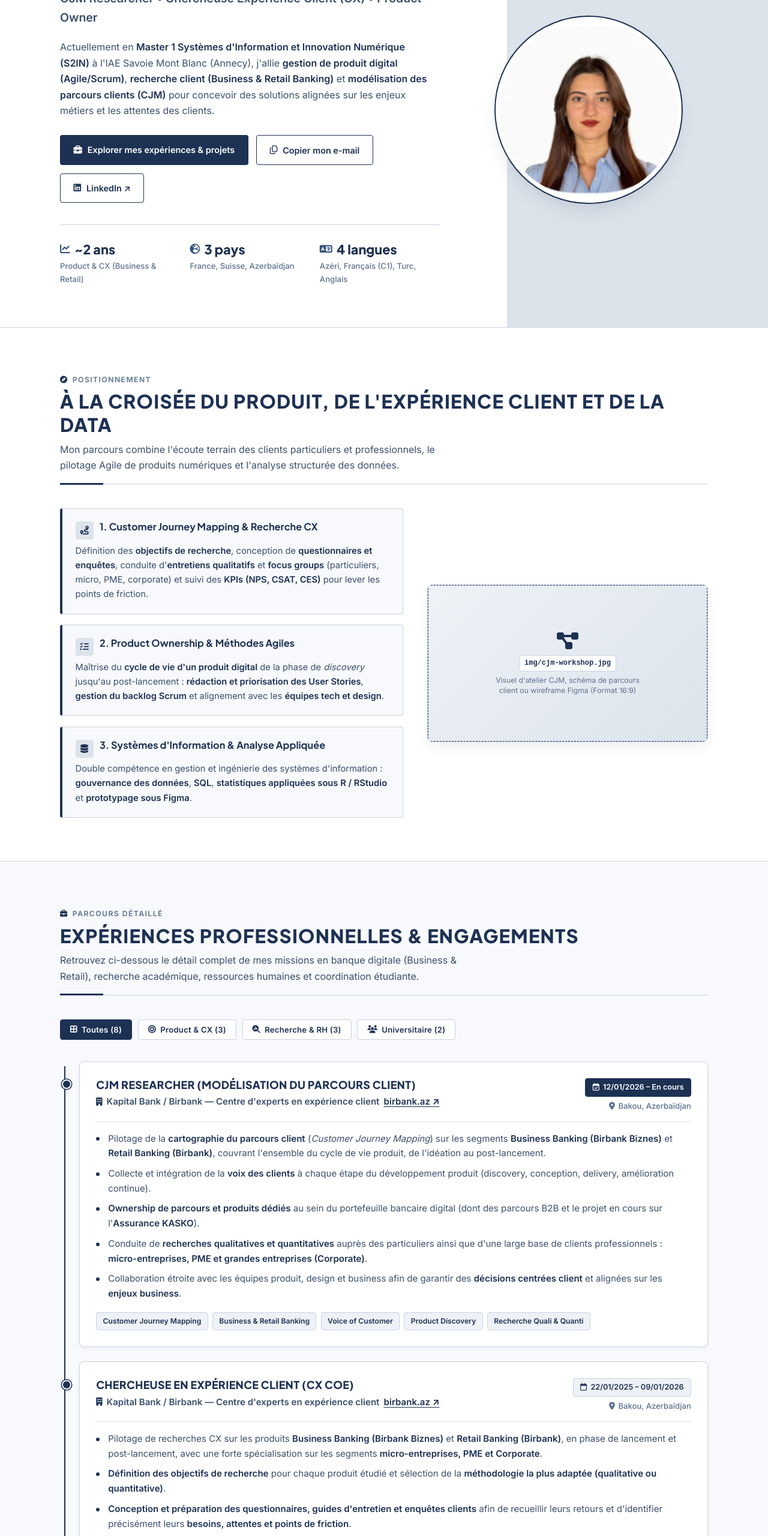
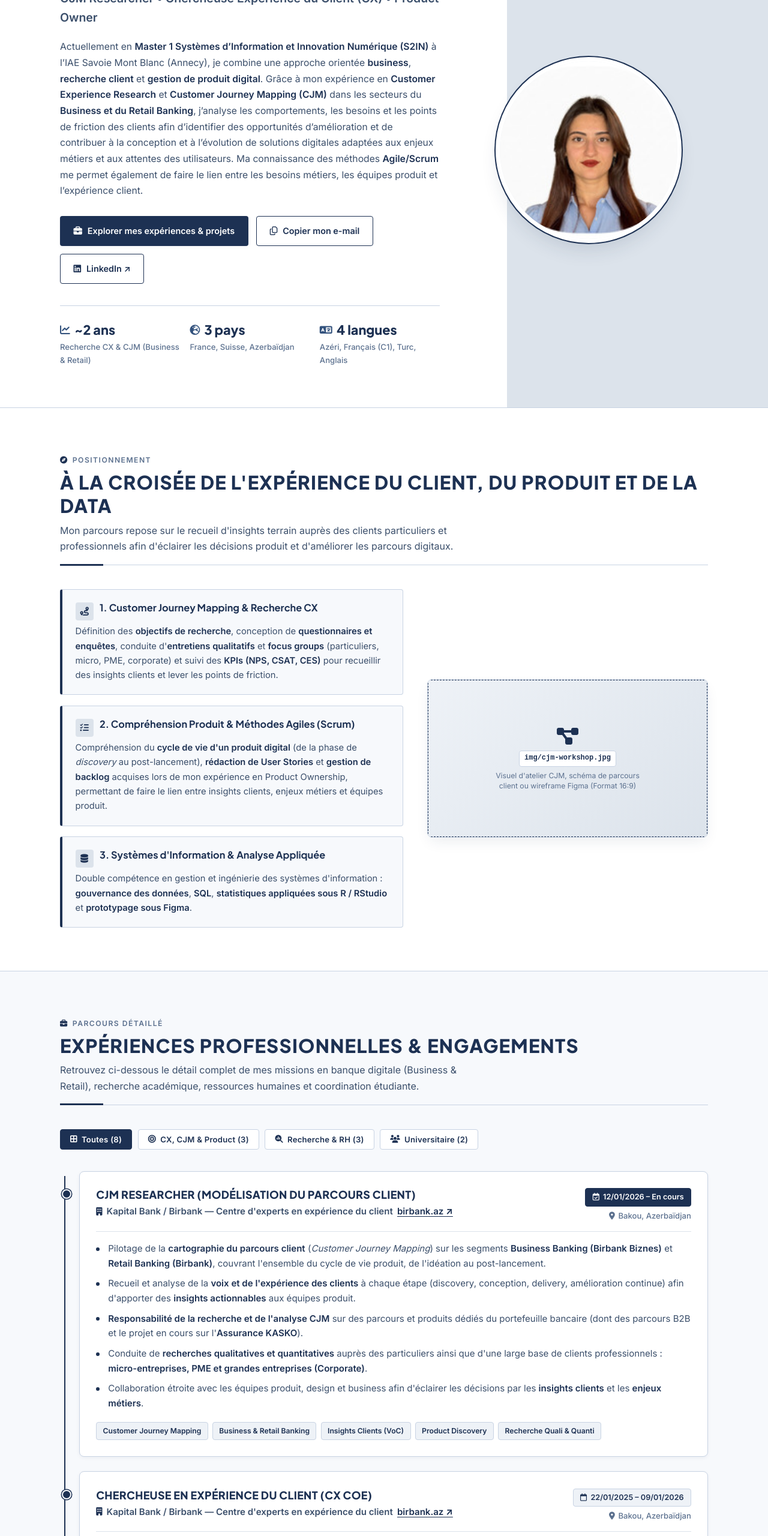
Before and after one commit to aydaneyvazzade/aydaneyvazzade.github.io, a plain HTML site: page index.html in a window 1280 px wide. Shown: the part 240-2800 px from the top of the page at 60% size. Drawn offline with Linux system fonts and the light colour scheme.

Commit message:
Revise titles and descriptions for clarity and focus
Updated various titles and descriptions to reflect a focus on Customer Experience Research and Customer Journey Mapping. Adjusted font sizes and max-width for better layout.

```diff
--- a/index.html
+++ b/index.html
@@ -3,12 +3,12 @@
 <head>
   <meta charset="UTF-8" />
   <meta name="viewport" content="width=device-width, initial-scale=1.0" />
-  <title>Aydan Eyvazzade — Product Owner & CX / CJM Researcher</title>
-  <meta name="description" content="Portfolio et parcours détaillé d'Aydan Eyvazzade : CJM Researcher, Chercheuse en Expérience Client (CX), Product Owner et étudiante en Master 1 S2IN à l'IAE Savoie Mont Blanc." />
+  <title>Aydan Eyvazzade — CJM Researcher & Chercheuse Expérience du Client</title>
+  <meta name="description" content="Portfolio et parcours détaillé d'Aydan Eyvazzade : CJM Researcher, Chercheuse Expérience du Client (CX), Product Owner et étudiante en Master 1 S2IN à l'IAE Savoie Mont Blanc." />
 
   <!-- Métadonnées Open Graph pour le partage de lien (LinkedIn, WhatsApp) -->
-  <meta property="og:title" content="Aydan Eyvazzade — Product Owner & CX Researcher" />
-  <meta property="og:description" content="Découvrez l'intégralité de mon parcours en gestion de produit digital, recherche CX (Business & Retail Banking) et modélisation du parcours client (CJM)." />
+  <meta property="og:title" content="Aydan Eyvazzade — CJM Researcher & Chercheuse Expérience du Client" />
+  <meta property="og:description" content="Découvrez l'intégralité de mon parcours en recherche expérience du client (Business & Retail Banking), modélisation du parcours client (CJM) et méthodes Agile/Scrum." />
   <meta property="og:image" content="img/og-preview.jpg" />
   <meta property="og:type" content="website" />
 
@@ -271,9 +271,10 @@
 
     .hero-bio {
       color: var(--text-secondary);
-      font-size: 1rem;
+      font-size: 0.98rem;
       margin-bottom: 1.75rem;
-      max-width: 620px;
+      max-width: 650px;
+      line-height: 1.7;
     }
 
     .hero-actions {
@@ -1870,9 +1871,9 @@
     <div class="container hero-grid">
       <div class="hero-content">
         <h1>Aydan Eyvazzade</h1>
-        <p class="hero-subtitle">CJM Researcher • Chercheuse Expérience Client (CX) • Product Owner</p>
+        <p class="hero-subtitle">CJM Researcher • Chercheuse Expérience du Client (CX) • Product Owner</p>
         <p class="hero-bio">
-          Actuellement en <strong>Master 1 Systèmes d'Information et Innovation Numérique (S2IN)</strong> à l'IAE Savoie Mont Blanc (Annecy), j'allie <strong>gestion de produit digital (Agile/Scrum)</strong>, <strong>recherche client (Business & Retail Banking)</strong> et <strong>modélisation des parcours clients (CJM)</strong> pour concevoir des solutions alignées sur les enjeux métiers et les attentes des clients.
+          Actuellement en <strong>Master 1 Systèmes d’Information et Innovation Numérique (S2IN)</strong> à l’IAE Savoie Mont Blanc (Annecy), je combine une approche orientée <strong>business</strong>, <strong>recherche client</strong> et <strong>gestion de produit digital</strong>. Grâce à mon expérience en <strong>Customer Experience Research</strong> et <strong>Customer Journey Mapping (CJM)</strong> dans les secteurs du <strong>Business et du Retail Banking</strong>, j’analyse les comportements, les besoins et les points de friction des clients afin d’identifier des opportunités d’amélioration et de contribuer à la conception et à l’évolution de solutions digitales adaptées aux enjeux métiers et aux attentes des utilisateurs. Ma connaissance des méthodes <strong>Agile/Scrum</strong> me permet également de faire le lien entre les besoins métiers, les équipes produit et l’expérience client.
         </p>
 
         <div class="hero-actions">
@@ -1884,7 +1885,7 @@
         <div class="hero-stats">
           <div class="stat-item">
             <strong><i class="fa-solid fa-chart-line"></i> ~2 ans</strong>
-            <span>Product & CX (Business & Retail)</span>
+            <span>Recherche CX & CJM (Business & Retail)</span>
           </div>
           <div class="stat-item">
             <strong><i class="fa-solid fa-earth-europe"></i> 3 pays</strong>
@@ -1920,19 +1921,19 @@
     <div class="container">
       <div class="section-header">
         <span class="section-tag"><i class="fa-solid fa-compass"></i> Positionnement</span>
-        <h2>À la croisée du Produit, de l'Expérience Client et de la Data</h2>
-        <p>Mon parcours combine l'écoute terrain des clients particuliers et professionnels, le pilotage Agile de produits numériques et l'analyse structurée des données.</p>
+        <h2>À la croisée de l'Expérience du Client, du Produit et de la Data</h2>
+        <p>Mon parcours repose sur le recueil d'insights terrain auprès des clients particuliers et professionnels afin d'éclairer les décisions produit et d'améliorer les parcours digitaux.</p>
       </div>
 
       <div class="approach-grid">
         <div class="pillars-list">
           <div class="pillar-card">
             <h3><i class="fa-solid fa-route"></i> 1. Customer Journey Mapping & Recherche CX</h3>
-            <p>Définition des <strong>objectifs de recherche</strong>, conception de <strong>questionnaires et enquêtes</strong>, conduite d'<strong>entretiens qualitatifs</strong> et <strong>focus groups</strong> (particuliers, micro, PME, corporate) et suivi des <strong>KPIs (NPS, CSAT, CES)</strong> pour lever les points de friction.</p>
+            <p>Définition des <strong>objectifs de recherche</strong>, conception de <strong>questionnaires et enquêtes</strong>, conduite d'<strong>entretiens qualitatifs</strong> et <strong>focus groups</strong> (particuliers, micro, PME, corporate) et suivi des <strong>KPIs (NPS, CSAT, CES)</strong> pour recueillir des insights clients et lever les points de friction.</p>
           </div>
           <div class="pillar-card">
-            <h3><i class="fa-solid fa-list-check"></i> 2. Product Ownership & Méthodes Agiles</h3>
-            <p>Maîtrise du <strong>cycle de vie d'un produit digital</strong> de la phase de <em>discovery</em> jusqu'au post-lancement : <strong>rédaction et priorisation des User Stories</strong>, <strong>gestion du backlog Scrum</strong> et alignement avec les <strong>équipes tech et design</strong>.</p>
+            <h3><i class="fa-solid fa-list-check"></i> 2. Compréhension Produit & Méthodes Agiles (Scrum)</h3>
+            <p>Compréhension du <strong>cycle de vie d'un produit digital</strong> (de la phase de <em>discovery</em> au post-lancement), <strong>rédaction de User Stories</strong> et <strong>gestion de backlog</strong> acquises lors de mon expérience en Product Ownership, permettant de faire le lien entre insights clients, enjeux métiers et équipes produit.</p>
           </div>
           <div class="pillar-card">
             <h3><i class="fa-solid fa-database"></i> 3. Systèmes d'Information & Analyse Appliquée</h3>
@@ -1945,7 +1946,7 @@
           <div class="image-wrapper landscape-box">
             <img
               src="img/cjm-workshop.jpg"
-              alt="Modélisation du parcours client et gestion de produit"
+              alt="Modélisation du parcours client et recherche expérience du client"
               onerror="this.style.display='none'; this.nextElementSibling.style.display='flex';"
             />
             <div class="img-placeholder">
@@ -1971,7 +1972,7 @@
       <!-- Filtres interactifs -->
       <div class="filter-bar" role="tablist">
         <button class="filter-btn active" data-filter="all"><i class="fa-solid fa-border-all"></i> Toutes (8)</button>
-        <button class="filter-btn" data-filter="product-cx"><i class="fa-solid fa-bullseye"></i> Product & CX (3)</button>
+        <button class="filter-btn" data-filter="product-cx"><i class="fa-solid fa-bullseye"></i> CX, CJM & Product (3)</button>
         <button class="filter-btn" data-filter="recherche-rh"><i class="fa-solid fa-magnifying-glass-chart"></i> Recherche & RH (3)</button>
         <button class="filter-btn" data-filter="associatif"><i class="fa-solid fa-users"></i> Universitaire (2)</button>
       </div>
@@ -1985,7 +1986,7 @@
               <h3 class="exp-role">CJM Researcher (Modélisation du Parcours Client)</h3>
               <div class="exp-company">
                 <i class="fa-solid fa-building"></i>
-                <span>Kapital Bank / Birbank — Centre d'experts en expérience client</span>
+                <span>Kapital Bank / Birbank — Centre d'experts en expérience du client</span>
                 <a href="https://birbank.az/" target="_blank" rel="noopener noreferrer">birbank.az ↗</a>
               </div>
             </div>
@@ -1996,15 +1997,15 @@
           </div>
           <ul class="exp-bullets">
             <li>Pilotage de la <strong>cartographie du parcours client</strong> (<em>Customer Journey Mapping</em>) sur les segments <strong>Business Banking (Birbank Biznes)</strong> et <strong>Retail Banking (Birbank)</strong>, couvrant l'ensemble du cycle de vie produit, de l'idéation au post-lancement.</li>
-            <li>Collecte et intégration de la <strong>voix des clients</strong> à chaque étape du développement produit (discovery, conception, delivery, amélioration continue).</li>
-            <li><strong>Ownership de parcours et produits dédiés</strong> au sein du portefeuille bancaire digital (dont des parcours B2B et le projet en cours sur l'<strong>Assurance KASKO</strong>).</li>
+            <li>Recueil et analyse de la <strong>voix et de l'expérience des clients</strong> à chaque étape (discovery, conception, delivery, amélioration continue) afin d'apporter des <strong>insights actionnables</strong> aux équipes produit.</li>
+            <li><strong>Responsabilité de la recherche et de l'analyse CJM</strong> sur des parcours et produits dédiés du portefeuille bancaire (dont des parcours B2B et le projet en cours sur l'<strong>Assurance KASKO</strong>).</li>
             <li>Conduite de <strong>recherches qualitatives et quantitatives</strong> auprès des particuliers ainsi que d'une large base de clients professionnels : <strong>micro-entreprises, PME et grandes entreprises (Corporate)</strong>.</li>
-            <li>Collaboration étroite avec les équipes produit, design et business afin de garantir des <strong>décisions centrées client</strong> et alignées sur les <strong>enjeux business</strong>.</li>
+            <li>Collaboration étroite avec les équipes produit, design et business afin d'éclairer les décisions par les <strong>insights clients</strong> et les <strong>enjeux métiers</strong>.</li>
           </ul>
           <div class="exp-tags">
             <span class="tag">Customer Journey Mapping</span>
             <span class="tag">Business & Retail Banking</span>
-            <span class="tag">Voice of Customer</span>
+            <span class="tag">Insights Clients (VoC)</span>
             <span class="tag">Product Discovery</span>
             <span class="tag">Recherche Quali & Quanti</span>
           </div>
@@ -2014,10 +2015,10 @@
         <article class="exp-card" data-category="product-cx">
           <div class="exp-header">
             <div>
-              <h3 class="exp-role">Chercheuse en Expérience Client (CX COE)</h3>
+              <h3 class="exp-role">Chercheuse en Expérience du Client (CX COE)</h3>
               <div class="exp-company">
                 <i class="fa-solid fa-building"></i>
-                <span>Kapital Bank / Birbank — Centre d'experts en expérience client</span>
+                <span>Kapital Bank / Birbank — Centre d'experts en expérience du client</span>
                 <a href="https://birbank.az/" target="_blank" rel="noopener noreferrer">birbank.az ↗</a>
               </div>
             </div>
@@ -2029,9 +2030,9 @@
           <ul class="exp-bullets">
             <li>Pilotage de recherches CX sur les produits <strong>Business Banking (Birbank Biznes)</strong> et <strong>Retail Banking (Birbank)</strong>, en phase de lancement et post-lancement, avec une forte spécialisation sur les segments <strong>micro-entreprises, PME et Corporate</strong>.</li>
             <li><strong>Définition des objectifs de recherche</strong> pour chaque produit étudié et sélection de la <strong>méthodologie la plus adaptée (qualitative ou quantitative)</strong>.</li>
-            <li><strong>Conception et préparation des questionnaires, guides d'entretien et enquêtes clients</strong> afin de recueillir leurs retours et d'identifier précisément leurs <strong>besoins, attentes et points de friction</strong>.</li>
+            <li><strong>Conception et préparation des questionnaires, guides d'entretien et enquêtes clients</strong> afin de recueillir leurs retours et de comprendre précisément leurs <strong>besoins, attentes et points de friction</strong>.</li>
             <li>Réalisation d'<strong>entretiens qualitatifs</strong>, animation de <strong>focus groups</strong> (online et présentiel) et suivi des principaux <strong>indicateurs CX (CSAT, CES, NPS)</strong>.</li>
-            <li>Analyse des <strong>parcours clients</strong>, élaboration de <strong>reportings structurés</strong> et formulation de recommandations orientées amélioration continue.</li>
+            <li>Analyse des <strong>parcours clients</strong>, élaboration de <strong>reportings d'insights</strong> et formulation de recommandations d'amélioration auprès des équipes concernées.</li>
             <li><strong>Encadrement et mentorat</strong> de stagiaires en Customer Experience Research.</li>
           </ul>
           <div class="exp-tags">
@@ -2067,7 +2068,7 @@
             <li>Participation aux pratiques de <strong>product discovery</strong> (brainstorming, <strong>ateliers de co-création</strong>, kick-off produit).</li>
             <li>Travail en <strong>environnement collaboratif et transverse</strong> (équipes produit, design, tech, stakeholders).</li>
             <li>Analyse comparative du marché à travers la réalisation de <strong>benchmarks</strong> (concurrence, étude de marché).</li>
-            <li>Sensibilisation approfondie aux enjeux des <strong>produits bancaires B2B</strong> et à l'expérience client dans le <strong>secteur financier</strong>.</li>
+            <li>Sensibilisation approfondie aux enjeux des <strong>produits bancaires B2B</strong> et à l'expérience du client dans le <strong>secteur financier</strong>.</li>
           </ul>
           <div class="exp-tags">
             <span class="tag">Agile / Scrum</span>
@@ -2220,14 +2221,14 @@
       <!-- PANORAMA DES PROJETS ÉTUDIÉS CHEZ BIRBANK (BUSINESS & RETAIL) -->
       <div class="projects-showcase">
         <div class="projects-showcase-header">
-          <h3><i class="fa-solid fa-diagram-project"></i> Panorama des Projets & Produits Étudiés — Birbank</h3>
-          <p>Vue d'ensemble des produits digitaux analysés en tant que <strong>CX Researcher</strong> et <strong>CJM Researcher</strong> sur les marchés professionnels et particuliers.</p>
+          <h3><i class="fa-solid fa-diagram-project"></i> Panorama des Projets & Parcours Étudiés — Birbank</h3>
+          <p>Vue d'ensemble des produits bancaires analysés en tant que <strong>CX Researcher</strong> et <strong>CJM Researcher</strong> pour recueillir les insights clients sur les marchés professionnels et particuliers.</p>
         </div>
 
         <div class="projects-method-banner">
           <i class="fa-solid fa-clipboard-check"></i>
           <div>
-            <strong>Démarche appliquée sur chaque projet :</strong> définition des <strong>objectifs de recherche</strong>, sélection de la <strong>méthodologie adaptée (qualitative ou quantitative)</strong> et préparation des <strong>questionnaires et enquêtes clients</strong> afin de recueillir leurs retours et de cartographier leurs <strong>besoins, attentes et points de friction</strong>.
+            <strong>Démarche appliquée sur chaque projet :</strong> définition des <strong>objectifs de recherche</strong>, sélection de la <strong>méthodologie adaptée (qualitative ou quantitative)</strong> et préparation des <strong>questionnaires et enquêtes clients</strong> afin de recueillir leurs retours et de mieux comprendre leurs <strong>besoins, attentes et points de friction</strong>.
           </div>
         </div>
 
@@ -2254,7 +2255,7 @@
                 <ul class="project-list">
                   <li><strong>Virements</strong> et <strong>HÖP</strong> (portail de paiement gouvernemental).</li>
                   <li><strong>Birbank Biznes Bonus</strong> (programme de fidélité et d'avantages professionnels).</li>
-                  <li>Études produits dédiées : <strong>Carte de crédit Business</strong>, <strong>Carte de salaire</strong> et <strong>Carte étudiant</strong>.</li>
+                  <li>Études dédiées : <strong>Carte de crédit Business</strong>, <strong>Carte de salaire</strong> et <strong>Carte étudiant</strong>.</li>
                 </ul>
               </div>
 
@@ -2456,16 +2457,17 @@
 
       <div class="skills-grid">
         <div class="skill-group">
-          <h3><i class="fa-solid fa-diagram-project"></i> Product Management & CX</h3>
+          <h3><i class="fa-solid fa-diagram-project"></i> Recherche CX, CJM & Produit</h3>
           <div class="skill-pills">
             <span class="skill-pill">Customer Journey Mapping (CJM)</span>
-            <span class="skill-pill">Méthodes Agile / Scrum</span>
-            <span class="skill-pill">Product Discovery</span>
-            <span class="skill-pill">Backlog & User Stories</span>
-            <span class="skill-pill">KPIs CX (NPS, CSAT, CES)</span>
+            <span class="skill-pill">Customer Experience Research</span>
+            <span class="skill-pill">Recueil d'insights clients</span>
             <span class="skill-pill">Questionnaires & Enquêtes</span>
             <span class="skill-pill">Entretiens qualitatifs & Focus Groups</span>
+            <span class="skill-pill">KPIs CX (NPS, CSAT, CES)</span>
             <span class="skill-pill">Analyse des points de friction</span>
+            <span class="skill-pill">Méthodes Agile / Scrum</span>
+            <span class="skill-pill">Backlog & User Stories</span>
             <span class="skill-pill">Business & Retail Banking</span>
           </div>
         </div>
@@ -2544,9 +2546,9 @@
     <div class="container">
       <div class="contact-card">
         <div>
-          <h2>Échangeons autour de vos projets Produit & CX</h2>
+          <h2>Échangeons autour de vos projets CX & Produit</h2>
           <p>
-            Basée à <strong>Annecy (74940)</strong>, je suis disponible pour échanger concernant des opportunités en <strong>Product Management</strong>, <strong>Recherche CX</strong> ou <strong>gestion de projets digitaux</strong>.
+            Basée à <strong>Annecy (74940)</strong>, je suis disponible pour échanger concernant des opportunités en <strong>Recherche CX / CJM</strong>, <strong>analyse de l'expérience du client</strong> ou <strong>gestion de projets digitaux</strong>.
           </p>
           <div style="display: flex; flex-wrap: wrap; gap: 0.75rem;">
             <a href="mailto:aydaneyvaz58@gmail.com" class="btn btn-primary"><i class="fa-solid fa-paper-plane"></i> Envoyer un e-mail</a>
```
